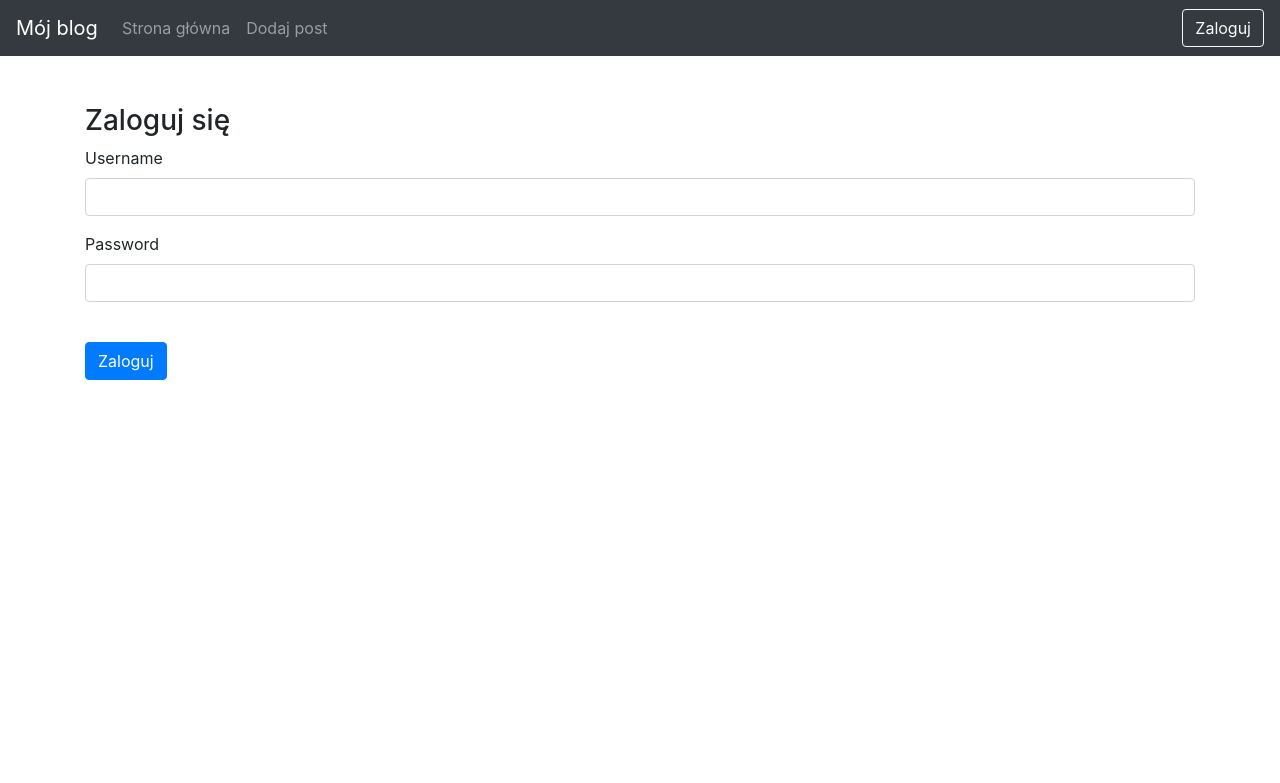
After one commit to ArturX23/final_project, a Flask app: page /login/ in a window 1280 px wide. The commit adds this page. Shown: the top 783 px of the page. Run offline with Flask 3, Linux system fonts and the light colour scheme; some libraries are stand-ins or nearby versions.

Commit message:
add log on/out

```diff
--- a/blog/forms.py
+++ b/blog/forms.py
@@ -1,11 +1,28 @@
 # final_project/blog/forms.py
 
 from flask_wtf import FlaskForm
-from wtforms import StringField, TextAreaField, BooleanField, SubmitField
+from wtforms import StringField, TextAreaField, BooleanField, SubmitField, PasswordField
 from wtforms.validators import DataRequired
+from werkzeug.routing import ValidationError
+from config import Config
 
 class EntryForm(FlaskForm):
     title = StringField('Tytuł wpisu', validators=[DataRequired()])
     body = TextAreaField('Treść wpisu', validators=[DataRequired()])
     is_published = BooleanField('Opublikowany')
     submit = SubmitField('Zapisz wpis')
+
+class LoginForm(FlaskForm):
+
+   username = StringField('Username', validators=[DataRequired()])
+   password = PasswordField('Password', validators=[DataRequired()])
+
+   def validate_username(self, field):
+       if field.data != Config.ADMIN_USERNAME:
+           raise ValidationError("Invalid username")
+       return field.data
+
+   def validate_password(self, field):
+       if field.data != Config.ADMIN_PASSWORD:
+           raise ValidationError("Invalid password")
+       return field.data
--- a/blog/routes.py
+++ b/blog/routes.py
@@ -1,9 +1,9 @@
 # final_project/blog/routes.py
 
-from flask import render_template, request, redirect, url_for, flash
+from flask import render_template, request, session, flash, redirect, url_for
 from blog import app
 from blog.models import Entry, db
-from blog.forms import EntryForm
+from blog.forms import EntryForm, LoginForm
 
 @app.route("/")
 def index():
@@ -40,3 +40,26 @@ def manage_entry(entry_id):
             return redirect(url_for('index'))
 
     return render_template("entry_form.html", form=form)
+
+@app.route("/login/", methods=['GET', 'POST'])
+def login():
+   form = LoginForm()
+   errors = None
+   next_url = request.args.get('next')
+   if request.method == 'POST':
+       if form.validate_on_submit():
+           session['logged_in'] = True
+           session.permanent = True  # Use cookie to store session.
+           flash('You are now logged in.', 'success')
+           return redirect(next_url or url_for('index'))
+       else:
+           errors = form.errors
+   return render_template("login_form.html", form=form, errors=errors)
+
+
+@app.route('/logout/', methods=['GET', 'POST'])
+def logout():
+   if request.method == 'POST':
+       session.clear()
+       flash('You are now logged out.', 'success')
+   return redirect(url_for('index'))
--- a/blog/templates/base.html
+++ b/blog/templates/base.html
@@ -26,7 +26,8 @@
             <span class="navbar-toggler-icon"></span>
         </button>
 
-        <div class="collapse navbar-collapse" id="navbarMain">
+        <div class="collapse navbar-collapse" id="navbarsExampleDefault">
+
     <ul class="navbar-nav mr-auto">
         <li class="nav-item">
             <a class="nav-link" href="{{ url_for('index') }}">Strona główna</a>
@@ -36,10 +37,21 @@
         </li>
     </ul>
 
-            <form class="form-inline">
-                <input class="form-control mr-2" type="text" placeholder="Szukaj">
-                <button class="btn btn-outline-light" type="submit">Szukaj</button>
+    {% if session.get('logged_in') %}
+        <form class="form-inline my-2 my-lg-0"
+              action="{{ url_for('logout') }}"
+              method="POST">
+            <button class="btn btn-outline-light my-2 my-sm-0" type="submit">
+                Wyloguj
+            </button>
         </form>
+    {% else %}
+        <a href="{{ url_for('login') }}"
+           class="btn btn-outline-light my-2 my-lg-0">
+            Zaloguj
+        </a>
+    {% endif %}
+
 </div>
     </nav>
 
--- /dev/null
+++ b/blog/templates/login_form.html
@@ -0,0 +1,44 @@
+# templates/blog/login_form.html
+
+{% extends "base.html" %}
+
+{% block content %}
+
+<h3>Zaloguj się</h3>
+
+<form method="POST">
+    {{ form.hidden_tag() }}
+
+    <div class="form-group">
+        {{ form.username.label }}
+
+        {% if errors and errors.username %}
+            {{ form.username(class_="form-control is-invalid") }}
+            <div class="invalid-feedback">
+                {{ errors.username|join(' ') }}
+            </div>
+        {% else %}
+            {{ form.username(class_="form-control") }}
+        {% endif %}
+    </div>
+
+    <div class="form-group">
+        {{ form.password.label }}
+
+        {% if errors and errors.password %}
+            {{ form.password(class_="form-control is-invalid") }}
+            <div class="invalid-feedback">
+                {{ errors.password|join(' ') }}
+            </div>
+        {% else %}
+            {{ form.password(class_="form-control") }}
+        {% endif %}
+    </div>
+
+    <button type="submit" class="btn btn-primary mt-4">
+        Zaloguj
+    </button>
+
+</form>
+
+{% endblock %}
--- a/config.py
+++ b/config.py
@@ -1,4 +1,8 @@
+import os
+
 class Config:
     SECRET_KEY = 'jakis-klucz'
     SQLALCHEMY_DATABASE_URI = 'sqlite:///site.db'
     SQLALCHEMY_TRACK_MODIFICATIONS = False
+    ADMIN_USERNAME = os.environ.get("ADMIN_USERNAME", "admin")
+    ADMIN_PASSWORD = os.environ.get("ADMIN_PASSWORD", "change-me")
```
Lines whose indentation alone changed are shown as unchanged.
